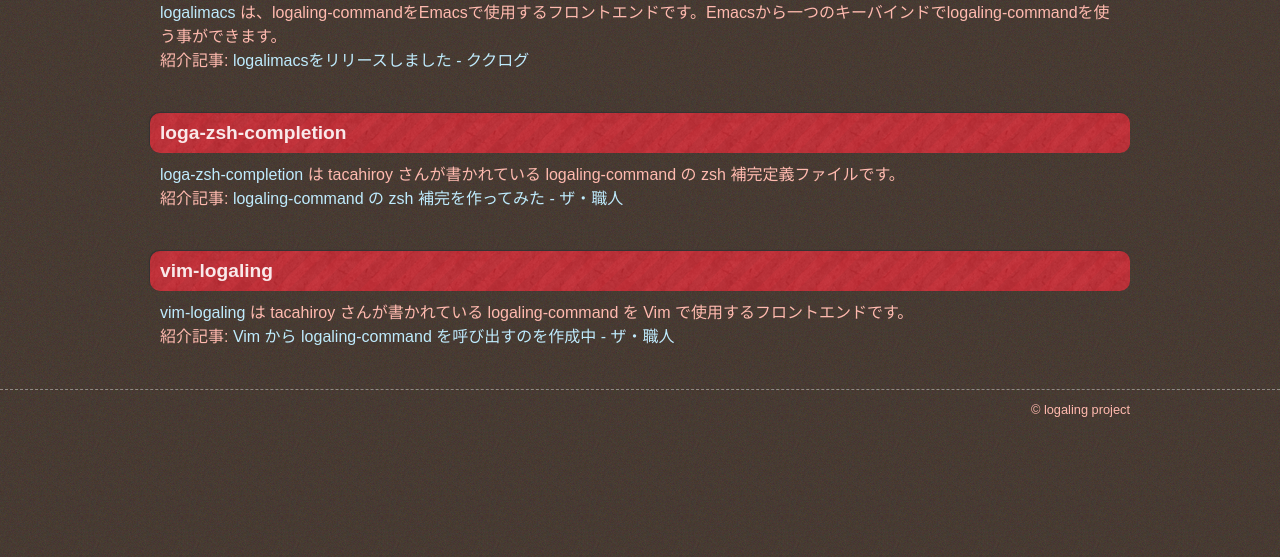
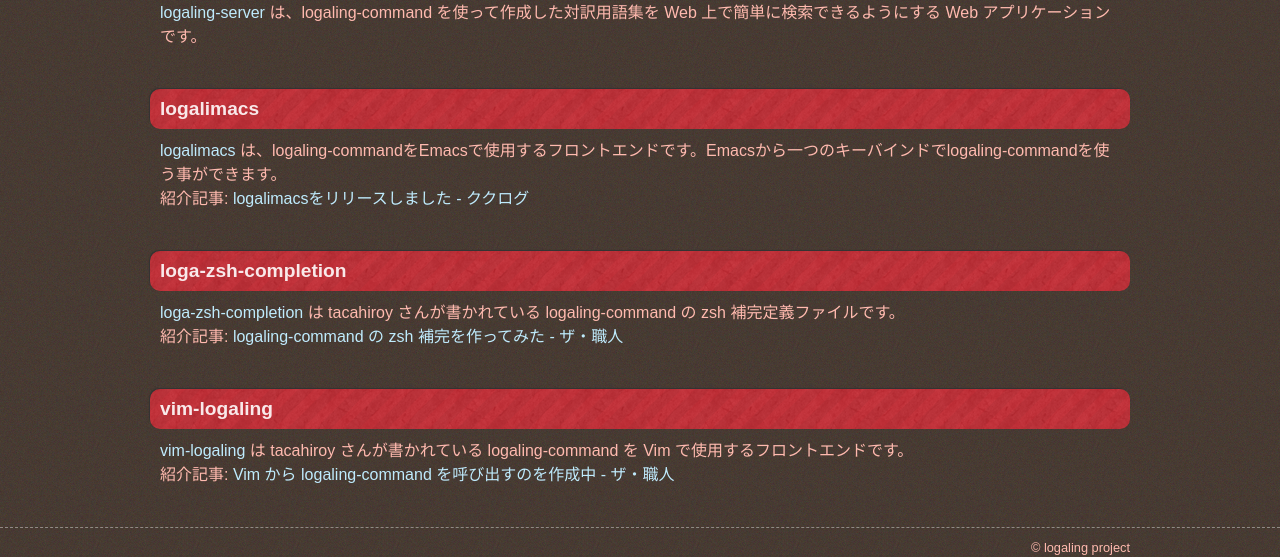
Before and after one commit to logaling/logaling.github.com, a Jekyll site: the page built from related-projects.md, in a window 1280 px wide. Shown: the part 364-921 px from the top of the page. Built offline with Jekyll 4.4.1, drawn with Linux system fonts in a browser that asks for light colours; some web fonts are replaced; Markdown is read by kramdown in place of the engine named in the settings; before the commit the page ends 900 px from its top, so only the background shows below that.

Commit message:
Add logaling-server to related projects

```diff
--- a/related-projects.md
+++ b/related-projects.md
@@ -5,6 +5,10 @@ title: 関連プロジェクト
 
 関連プロジェクト
 ==============
+
+logaling-server
+------------------
+[logaling-server](https://github.com/logaling/logaling-server) は、logaling-command を使って作成した対訳用語集を Web 上で簡単に検索できるようにする Web アプリケーションです。
 
 logalimacs
 ------------------
```
